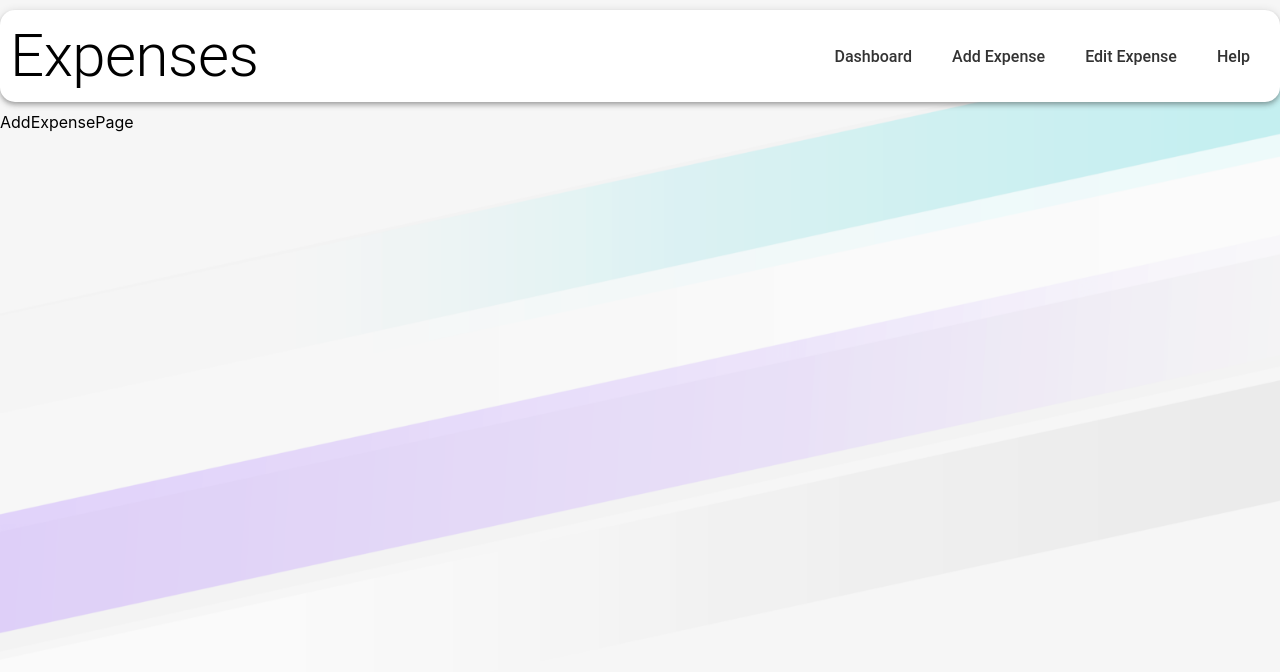
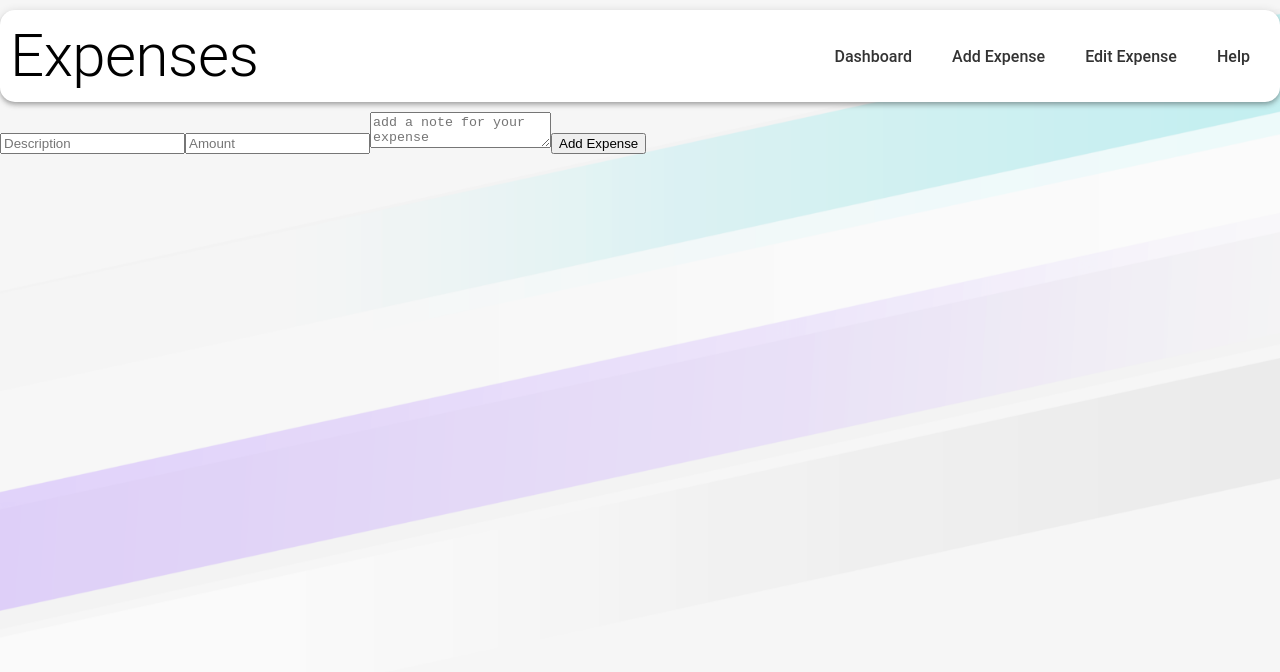
Before and after one commit to hffxx/Expenses, a React (Create React App) app: page /create in a window 1280 px wide. Shown: the top 672 px of the page. Built offline with nearby package versions, Linux system fonts and the light colour scheme.

Commit message:
added hooks (useState,useHistory,useDispatch)

```diff
--- a/src/components/AddExpense.js
+++ b/src/components/AddExpense.js
@@ -1,4 +1,10 @@
+import ExpenseForm from "./ExpenseForm";
+
 const AddExpensePage = () => {
-  return <div>AddExpensePage</div>;
+  return (
+    <div>
+      <ExpenseForm />
+    </div>
+  );
 };
 export default AddExpensePage;
--- a/src/components/EditExpense.js
+++ b/src/components/EditExpense.js
@@ -1,4 +1,11 @@
+import { useHistory } from "react-router";
 const EditExpensePage = () => {
-  return <div>EditExpensePage</div>;
+  const history = useHistory();
+  return (
+    <div style={{ display: "flex", flexDirection: "column" }}>
+      EditExpensePage
+      <button onClick={() => history.push("/")}>Go to dashboard</button>
+    </div>
+  );
 };
 export default EditExpensePage;
--- /dev/null
+++ b/src/components/ExpenseForm.js
@@ -0,0 +1,51 @@
+import React, { useState } from "react";
+import { useDispatch } from "react-redux";
+import { addExpense } from "../redux/actions/expensesActions/addExpense";
+import { useHistory } from "react-router";
+
+function ExpenseForm() {
+  const [expense, setExpense] = useState({
+    description: "",
+    note: "",
+    amount: 0,
+  });
+
+  const dispatch = useDispatch();
+  const history = useHistory();
+
+  const handleAddExpense = (e) => {
+    e.preventDefault();
+    const { description, amount } = expense;
+    if (description && amount) {
+      dispatch(addExpense(expense));
+      history.push("/");
+    } else {
+      window.alert("Invalid data");
+    }
+  };
+  return (
+    <div>
+      <form onSubmit={handleAddExpense}>
+        <input
+          placeholder="Description"
+          type="text"
+          onChange={(e) =>
+            setExpense({ ...expense, description: e.target.value })
+          }
+        ></input>
+        <input
+          placeholder="Amount"
+          type="number"
+          onChange={(e) => setExpense({ ...expense, amount: e.target.value })}
+        ></input>
+        <textarea
+          placeholder="add a note for your expense"
+          onChange={(e) => setExpense({ ...expense, note: e.target.value })}
+        ></textarea>
+        <button>Add Expense</button>
+      </form>
+    </div>
+  );
+}
+
+export default ExpenseForm;
--- a/src/components/ExpenseList.js
+++ b/src/components/ExpenseList.js
@@ -1,5 +1,5 @@
 import React from "react";
-import { connect, useSelector } from "react-redux";
+import { useSelector } from "react-redux";
 import ExpenseListItem from "./ExpenseListItem";
 import getVisibleExpenses from "../redux/selectors/expenses";
 
@@ -16,7 +16,7 @@ function ExpenseList() {
   );
 }
 
-export default connect()(ExpenseList);
+export default ExpenseList;
 
 /* stare podejscie =>
 
--- a/src/components/ExpenseListItem.js
+++ b/src/components/ExpenseListItem.js
@@ -1,9 +1,10 @@
 import React from "react";
-import { connect } from "react-redux";
+import { useDispatch } from "react-redux";
 import { removeExpense } from "../redux/actions/expensesActions/removeExpense";
 import { Button } from "@material-ui/core";
 import DeleteIcon from "@material-ui/icons/Delete";
-function ExpenseListItem({ description, amount, createdAt, id, dispatch }) {
+function ExpenseListItem({ description, amount, createdAt, id }) {
+  const dispatch = useDispatch();
   return (
     <div>
       <h1>{description}</h1>
@@ -22,4 +23,4 @@ function ExpenseListItem({ description, amount, createdAt, id, dispatch }) {
   );
 }
 
-export default connect()(ExpenseListItem);
+export default ExpenseListItem;
--- a/src/index.css
+++ b/src/index.css
@@ -6,8 +6,10 @@ body {
   -webkit-font-smoothing: antialiased;
   -moz-osx-font-smoothing: grayscale;
   background-image: url("background.png");
+  background-size: cover;
+  background-attachment: fixed;
+  background-position: center;
   background-repeat: no-repeat;
-  background-size: cover;
 }
 
 code {
--- a/src/redux/actions/expensesActions/removeExpense.js
+++ b/src/redux/actions/expensesActions/removeExpense.js
@@ -1,4 +1,4 @@
 export const removeExpense = (id = "") => ({
   type: "REMOVE_EXPENSE",
-  id: id,
+  id, //id:id
 });
```
Also changed, not shown: 2 other files (tests, documents, lock files or other folders).
